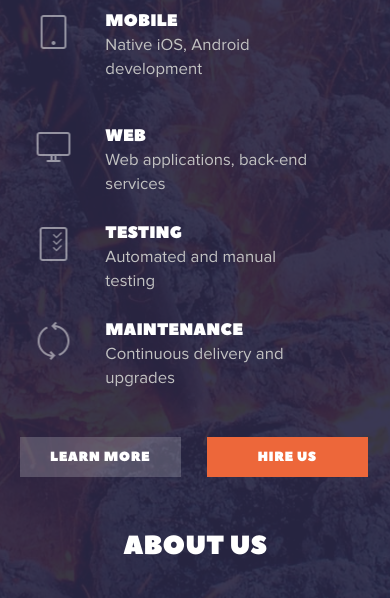
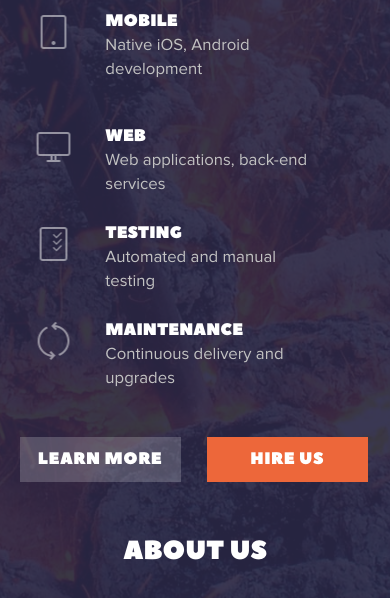
Before and after one commit to martyrdomspangle/martyrdomspangle.github.com, a website: page index.html in a window 390 px wide. Shown: the part 221-819 px from the top of the page. Drawn offline with nearby package versions, Linux system fonts and the light colour scheme; a web font is replaced by a local one.

Commit message:
Button sizes in mobile version made fluid

```diff
--- a/css/styles-mobile.css
+++ b/css/styles-mobile.css
@@ -179,7 +179,7 @@ li + li .info-container {
 .btn-control-group li {
   width: 46.5%;
   min-width: 46.5%;
-  padding: 10px;
+  padding: 3.82%;
   margin-right: 0;
 }
 .btn-control-group li + li {
@@ -187,13 +187,14 @@ li + li .info-container {
 }
 
 .page .btn {
-  font-size: 10pt;
+  font-size: 13px;
+  font-size: 1rem;
 }
 
 a.btn {
   width: 45.9%;
   margin: 0;
-  padding: 11px 0;
+  padding: 3.82% 0;
 }
 
 a.btn-first {
```
